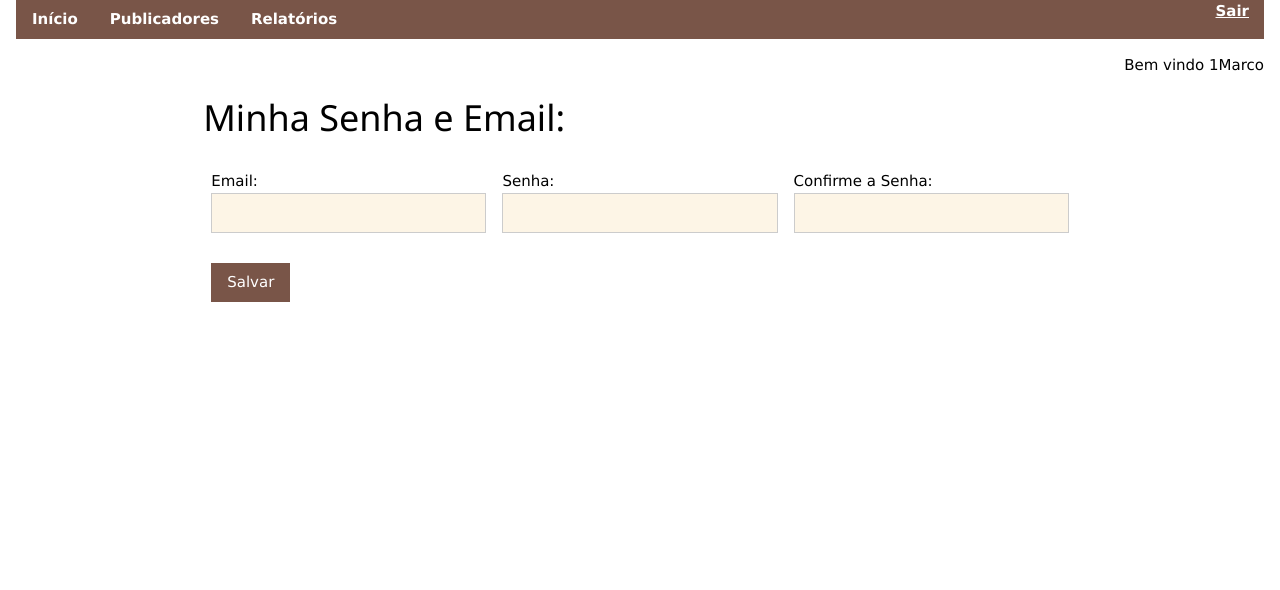
After one commit to 1edsonnascimento/tj, a PHP site: page /tj/App/View/email_senha.php in a window 1280 px wide. The commit adds this page. Shown: the top 590 px of the page. Run offline with PHP 8.4, Linux system fonts and the light colour scheme; a user stored in the database is signed in.

Commit message:
Alteraçao do dia 23/03/2018

```diff
--- a/App/Dao/LoginDao.php
+++ b/App/Dao/LoginDao.php
@@ -7,12 +7,13 @@ use App\Helper;
 class LoginDao extends Conexao
 {
     public function inserir($usuario){
-        $sql = "insert into login(username,senha,permissoes,idUsuario) values(:username,:senha,:permissoes, :idUsuario)";
+        $sql = "insert into login(username,senha,permissoes,email,idUsuario) values(:username,:senha,:permissoes,:email :idUsuario)";
         try{
             $inserir = $this->conexao->prepare($sql);
             $inserir->bindValue(":username",$usuario->getUsername());
             $inserir->bindValue(":senha",Helper::criptografar($usuario->getSenha()));
             $inserir->bindValue(":permissoes",$usuario->getPermissoes());
+            $inserir->bindValue(":senha",$usuario->getEmail());
             $inserir->bindValue(":idUsuario",$usuario->getIdUsuario());
             $inserir->execute();
             return true;
@@ -24,13 +25,14 @@ class LoginDao extends Conexao
 
 
     public function alterar($usuario){
-        $sql = "update login set username = :username,senha = :senha, permissoes = :permissoes,idUsuario = :idUsuario where idLogin = :idLogin";
+        $sql = "update login set username = :username,senha = :senha, permissoes = :permissoes,idUsuario = :idUsuario, email = :email where idLogin = :idLogin";
         try{
             $alterar = $this->conexao->prepare($sql);
             $alterar->bindValue(":username",$usuario->getUsername());
             $alterar->bindValue(":senha",Helper::criptografar($usuario->getSenha()));
             $alterar->bindValue(":permissoes",$usuario->getPermissoes());
             $alterar->bindValue(":idUsuario",$usuario->getIdUsuario());
+            $alterar->bindValue(":email",$usuario->getEmail());
             $alterar->bindValue(":idLogin",$usuario->getIdLogin());
             $alterar->execute();
             return true;
@@ -40,6 +42,20 @@ class LoginDao extends Conexao
         }
     }
 
+    public function alterar_email_senha($usuario){
+        $sql = "update login set email = :email,senha = :senha where idUsuario = :idUsuario";
+        try{
+            $alterar = $this->conexao->prepare($sql);
+            $alterar->bindValue(":email",$usuario->getEmail());
+            $alterar->bindValue(":senha",Helper::criptografar($usuario->getSenha()));
+            $alterar->bindValue(":idUsuario",$usuario->getIdUsuario());
+            $alterar->execute();
+            return true;
+        }catch(\PDOException $e){
+            echo "<div class='alert alert-danger'{$e->getMessage()}</div>";
+            return false;
+        }
+    }
     public function excluir($usuario){
         $sql = "delete from login where idLogin = :idLogin";
         try{
--- a/App/View/Login.php
+++ b/App/View/Login.php
@@ -36,6 +36,10 @@ if($_POST){
     <h1 style="text-align: center">Cadastro de Publicadores</h1>
 </div>
 <div id="miolo" class="w3-card-4">
+
+    <p>Usuário Cadastrado: 1Marco / Senha: 123456</p>
+    <p>Usuário Cadastrado: 2Marco / Senha: 123456789</p>
+    <p>Usuário Cadastrado: Edinho / Senha: abcd</p>
     <div class="w3-container w3-brown">
         <h5 style="text-align: center">Relatórios das Atividades dos Publicadores</h5>
     </div>
--- a/App/View/Navegador.php
+++ b/App/View/Navegador.php
@@ -49,6 +49,7 @@ class Navegador
         $publicador .= '<a href="inserir_usuario.php" '.$this->class.'>Novo Usuário</a>';
         $publicador .= '<a href="pesquisar_publicador.php" '.$this->class.'>Pesquisar</a>';
         $publicador .= '<a href="informacoes_pessoa.php" '.$this->class.'>Meus Dados</a>';
+        $publicador .= '<a href="email_senha.php" '.$this->class.'>Alterar Senha</a>';
         $publicador .= $this->fimMenu();
         $relatorio  = $this->inicioMenu("Relatórios");
         $relatorio .= '<a href="inserir_relatorio.php" '.$this->class.'>Relatório</a>';
@@ -63,6 +64,7 @@ class Navegador
         $publicador .= '<a href="inserir_publicador.php" '.$this->class.'>Inserir Publicador</a>';
         $publicador .= '<a href="pesquisar_publicador.php" '.$this->class.'>Pesquisar</a>';
         $publicador .= '<a href="informacoes_pessoa.php" '.$this->class.'>Meus Dados</a>';
+        $publicador .= '<a href="email_senha.php" '.$this->class.'>Alterar Senha</a>';
         $publicador .= $this->fimMenu();
         $relatorio = $this->inicioMenu("Relatórios");
         $relatorio .= '<a href="inserir_relatorio.php" '.$this->class.'>Relatório</a>';
@@ -75,6 +77,7 @@ class Navegador
     private function permissao3(){
         $publicador  = $this->inicioMenu("Publicadores");
         $publicador .= '<a href="informacoes_pessoa.php" '.$this->class.'>Meus Dados</a>';
+        $publicador .= '<a href="email_senha.php" '.$this->class.'>Alterar Senha</a>';
         $publicador .= $this->fimMenu();
         $relatorio  = $this->inicioMenu("Relatórios");
         $relatorio .= '<a href="minhas_atividades.php" '.$this->class.'>Minhas Atividades</a>';
--- /dev/null
+++ b/App/View/email_senha.php
@@ -0,0 +1,50 @@
+
+<?php
+$titulo = "Tela de Consulta de Publicador";
+include 'Cabecalho.php';
+?>
+<?php
+include '../../vendor/autoload.php';
+$verifica = new App\Dao\LoginDao();
+$verifica->statusLogin();
+?>
+
+<?php
+if($_POST)
+{
+    $usuario = new App\Model\Login();
+    $usuario->setIdUsuario($_SESSION['idLogin']);
+    $usuario->setEmail($_POST['email']);
+    $usuario->setSenha($_POST['senha']);
+    $udao = new App\Dao\LoginDao();
+    if($_POST['senha']==$_POST['confirmarSenha']){
+        if($udao->alterar_email_senha($usuario))
+            echo "<div class='animacaoServico w3-panel w3-pale-green w3-border-green w3-border'>Alterado Com sucesso!!</div>";
+    }
+
+}
+?>
+<div class="main">
+    <h1>Minha Senha e Email:</h1>
+    <form action="email_senha.php" method="post">
+        <p class="w3-third w3-row-padding">
+            <label>Email:</label>
+            <input type="email" id="email" name="email" class="w3-input w3-border w3-sand" required>
+        </p>
+        <p class="w3-third w3-row-padding">
+            <label>Senha:</label>
+            <input type="password" id="senha" name="senha" class="w3-input w3-border w3-sand" required>
+        </p>
+        <p class="w3-third w3-row-padding">
+            <label>Confirme a Senha:</label>
+            <input type="password" id="confirmarSenha" name="confirmarSenha" class="w3-input w3-border w3-sand" required>
+        </p>
+        <p class="w3-quarter w3-row-padding">
+            <input type="submit" value="Salvar" class="w3-btn w3-brown">
+        </p>
+    </form>
+</div>
+
+<?php
+include 'Rodape.php'
+?>
--- a/App/View/pesquisar_publicador.php
+++ b/App/View/pesquisar_publicador.php
@@ -3,7 +3,7 @@
     $titulo = "Tela de Consulta de Publicador";
     include 'Cabecalho.php';
 ?>
-<?php include "../../vendor/autoload.php";
+<?php
     include '../../vendor/autoload.php';
     $verifica = new App\Dao\LoginDao();
     $verifica->statusLogin();
```
Also changed, not shown: App/Model/Login.php (+17 -0 lines), database/tj.sql (+6 -1 lines), teste.php (+7 -56 lines).
